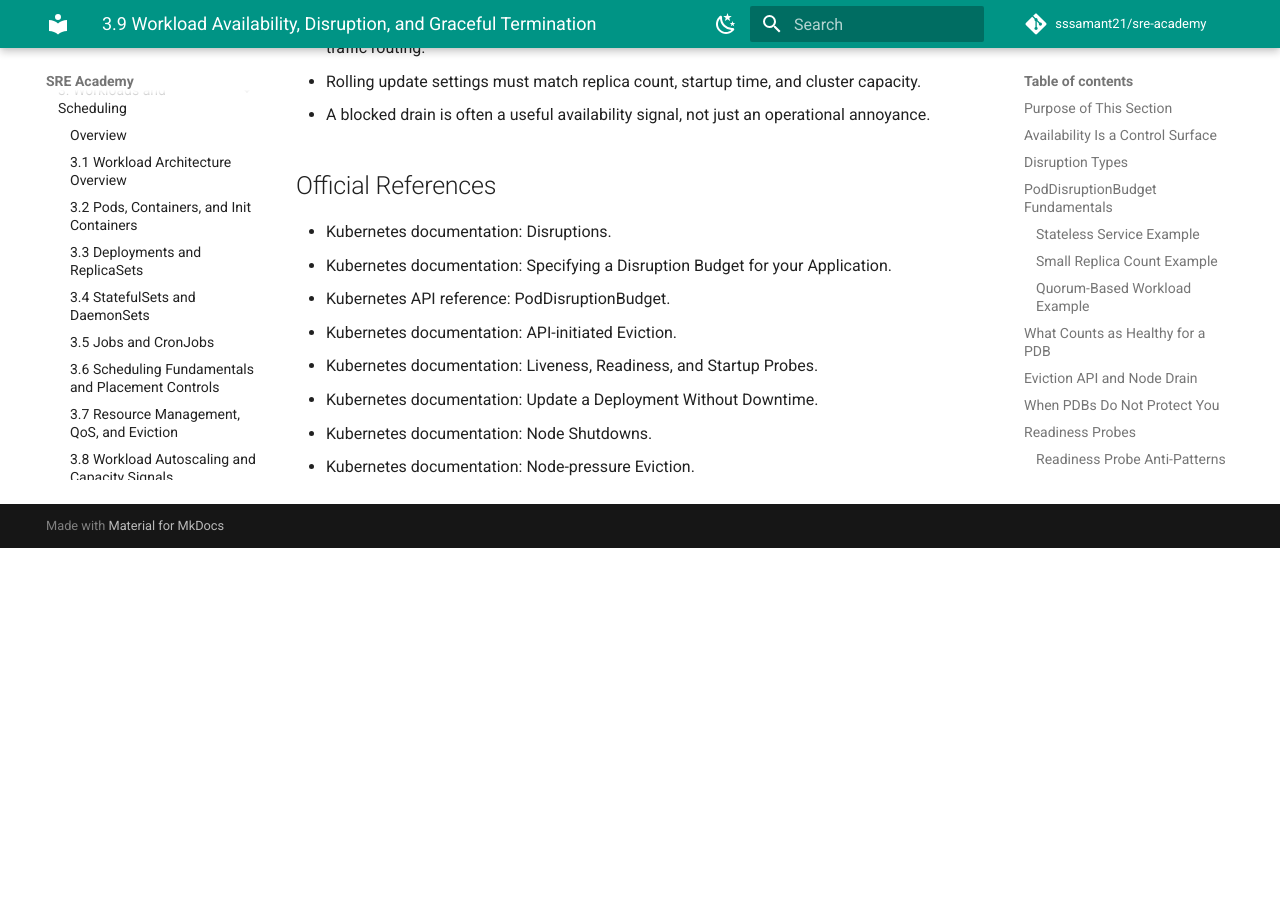
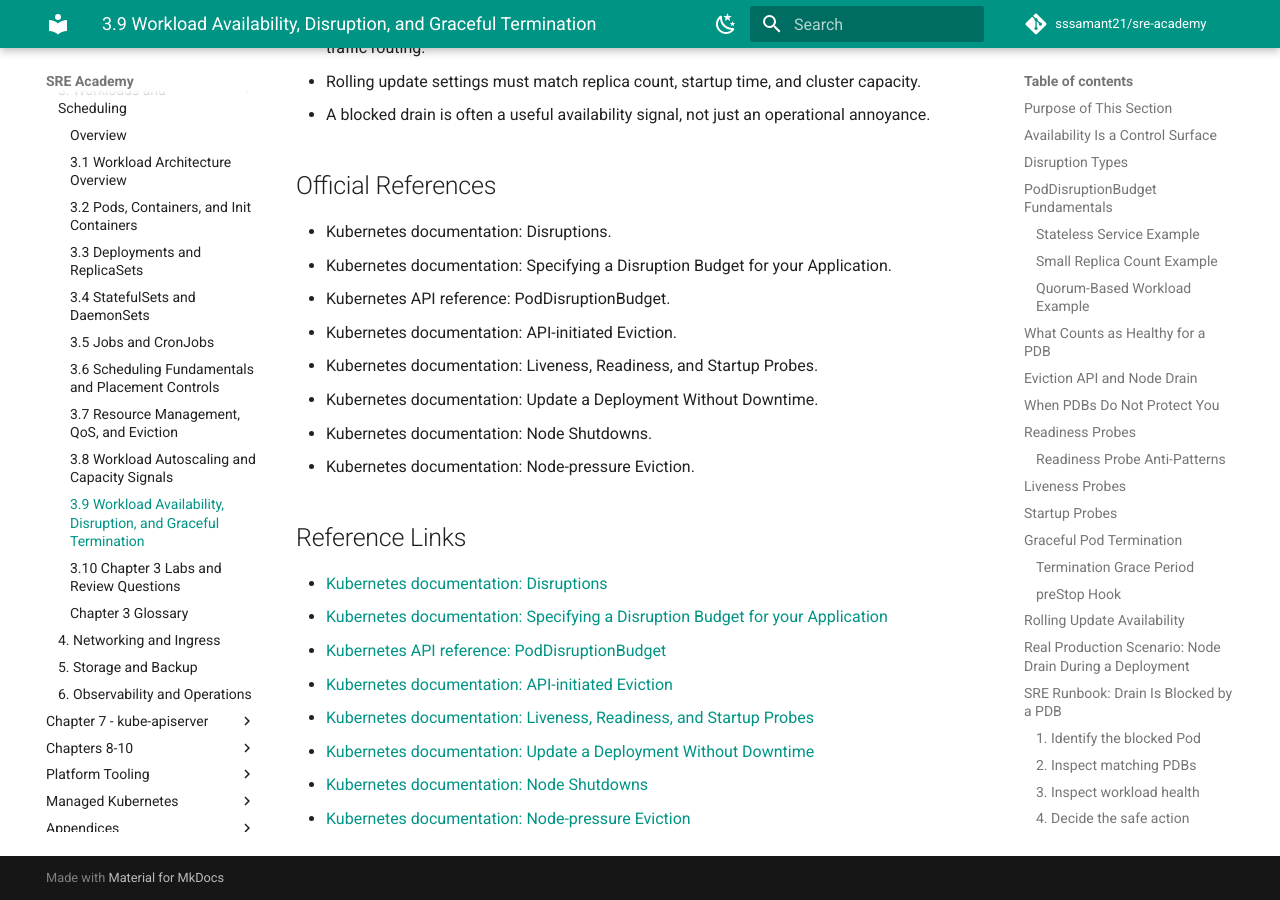
Before and after one commit to sssamant21/sre-academy, an MkDocs documentation site: the page built from docs/books/kubernetes/chapter-03/3.9-workload-availability-disruption-and-graceful-termination.md, in a window 1280 px wide and 900 px high, scrolled down 17556 px. Built offline with MkDocs 1.6.1 and Material for MkDocs 9.7.7, drawn with Linux system fonts in a browser that asks for light colours; comment, search, counter and statistics services are not loaded; before the commit the page ends 18104 px from its top, so only the background shows below that.

Commit message:
docs(ch3): add visible reference links for section 3.9

```diff
--- a/docs/books/kubernetes/chapter-03/3.9-workload-availability-disruption-and-graceful-termination.md
+++ b/docs/books/kubernetes/chapter-03/3.9-workload-availability-disruption-and-graceful-termination.md
@@ -1,3 +1,14 @@
 <!-- markdownlint-disable MD041 -->
 --8<-- "author/drafts/chapter-03/3.9-workload-availability-disruption-and-graceful-termination.md"
 <!-- markdownlint-enable MD041 -->
+
+## Reference Links
+
+- [Kubernetes documentation: Disruptions](https://kubernetes.io/docs/concepts/workloads/pods/disruptions/)
+- [Kubernetes documentation: Specifying a Disruption Budget for your Application](https://kubernetes.io/docs/tasks/run-application/configure-pdb/)
+- [Kubernetes API reference: PodDisruptionBudget](https://kubernetes.io/docs/reference/kubernetes-api/policy/pod-disruption-budget-v1/)
+- [Kubernetes documentation: API-initiated Eviction](https://kubernetes.io/docs/concepts/scheduling-eviction/api-eviction/)
+- [Kubernetes documentation: Liveness, Readiness, and Startup Probes](https://kubernetes.io/docs/concepts/workloads/pods/probes/)
+- [Kubernetes documentation: Update a Deployment Without Downtime](https://kubernetes.io/docs/tasks/run-application/update-deployment-rolling/)
+- [Kubernetes documentation: Node Shutdowns](https://kubernetes.io/docs/concepts/cluster-administration/node-shutdown/)
+- [Kubernetes documentation: Node-pressure Eviction](https://kubernetes.io/docs/concepts/scheduling-eviction/node-pressure-eviction/)
```
